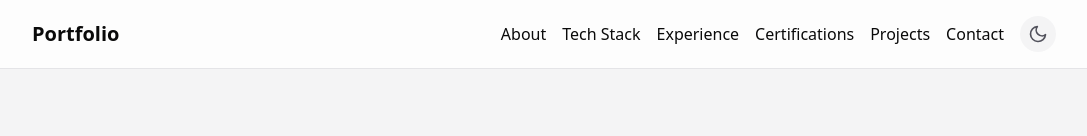
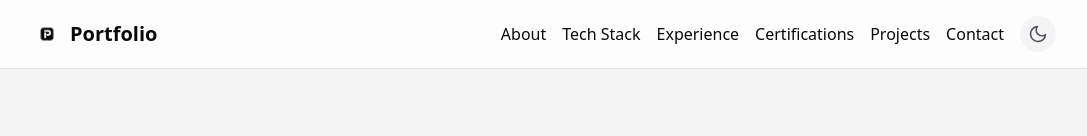
Before and after one commit to vardsz13/my-porfolio, a React (Vite) app: page / in a window 1280 px wide. Shown: the top 136 px of the page, without its empty margins (96-1183 px from the left). Built offline with nearby package versions, Linux system fonts and the light colour scheme.

Commit message:
add the image container for logo

```diff
--- a/src/components/navigation/NavBar.tsx
+++ b/src/components/navigation/NavBar.tsx
@@ -2,6 +2,7 @@ import React, { useState, useEffect } from "react";
 import { DesktopNav } from "./DesktopNav";
 import { MobileNav } from "./MobileNav";
 import { MobileMenuButton } from "./MobileMenuButton";
+import Logo from "@/assets/logo/black-logo.png"; // Rename the import to Logo
 
 /**
  * Navigation Bar Component
@@ -46,8 +47,17 @@ export const NavBar: React.FC = () => {
       {/* Main Navigation Bar */}
       <nav className="fixed top-0 left-0 w-full bg-white/80 dark:bg-zinc-900/80 backdrop-blur-sm z-50 py-4 px-6 flex justify-center border-b border-zinc-200 dark:border-zinc-800">
         <div className="w-full max-w-5xl flex justify-between items-center">
-          {/* Logo/Title */}
-          <h2 className="font-bold text-xl">Portfolio</h2>
+          {/* Logo/Title with image */}
+          <div className="flex items-center gap-2">
+            <img
+              src={Logo}
+              alt="Portfolio Logo"
+              width={30}
+              height={30}
+              className="rounded-md"
+            />
+            <h2 className="font-bold text-xl">Portfolio</h2>
+          </div>
 
           {/* Mobile Menu Toggle Button - Only visible on small screens */}
           <MobileMenuButton
```
